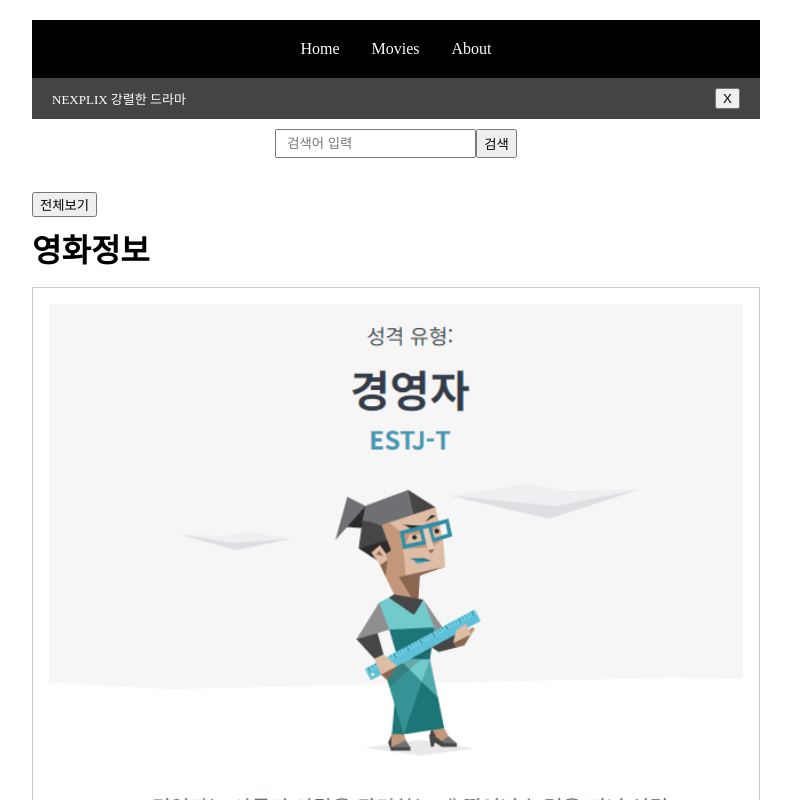
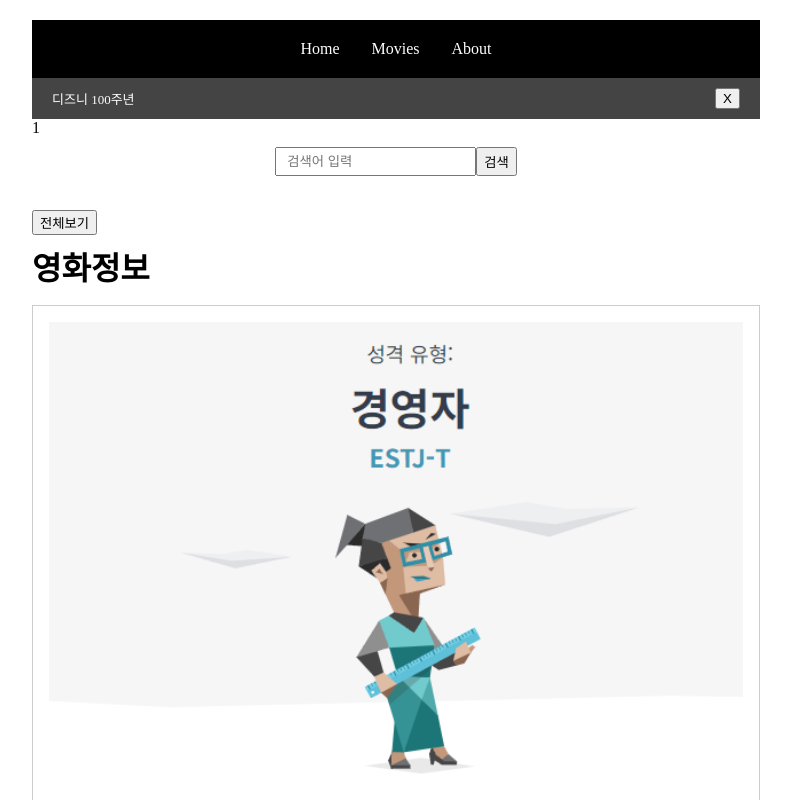
Before and after one commit to bani92/movie-info, a Vue app: page / in a window 1280 px wide. Shown: the top 800 px of the page, without its empty margins (244-1035 px from the left). Built offline with nearby package versions, Linux system fonts and the light colour scheme.

Commit message:
텍스트 창 순환(mounted, unmounted)

```diff
--- a/src/App.vue
+++ b/src/App.vue
@@ -1,6 +1,7 @@
 <template>
   <Navbar />
-  <Event :text="text" />
+  <Event :text="text[eventTextNum]" />
+  {{ eventTextNum }}
   <SearchBar :data="data_temp" @searchMovie="searchMovie($event)" />
   <p>
     <button @click="showAllMoive">전체보기</button>
@@ -37,7 +38,9 @@ export default {
       data: data,
       data_temp: [...data],
       selectedMovie: 0,
-      text: "NEXPLIX 강렬한 드라마",
+      text: ["NETPLIX 첫번째", "디즈니 100주년", "대한민국 서울의 봄"],
+      eventTextNum: 0,
+      interval: null,
     };
   },
   methods: {
@@ -65,6 +68,18 @@ export default {
     Event: Event,
     Movies: Movies,
     SearchBar: SearchBar,
+  },
+  mounted() {
+    this.interval = setInterval(() => {
+      if (this.eventTextNum === this.text.length - 1) {
+        this.eventTextNum = 0;
+      } else {
+        this.eventTextNum += 1;
+      }
+    }, 3000);
+  },
+  unmounted() {
+    clearInterval(this.interval); // 컴포넌트가 종료되도 계속 실행되는 이슈 , 타이머 해제
   },
 };
 </script>
```
